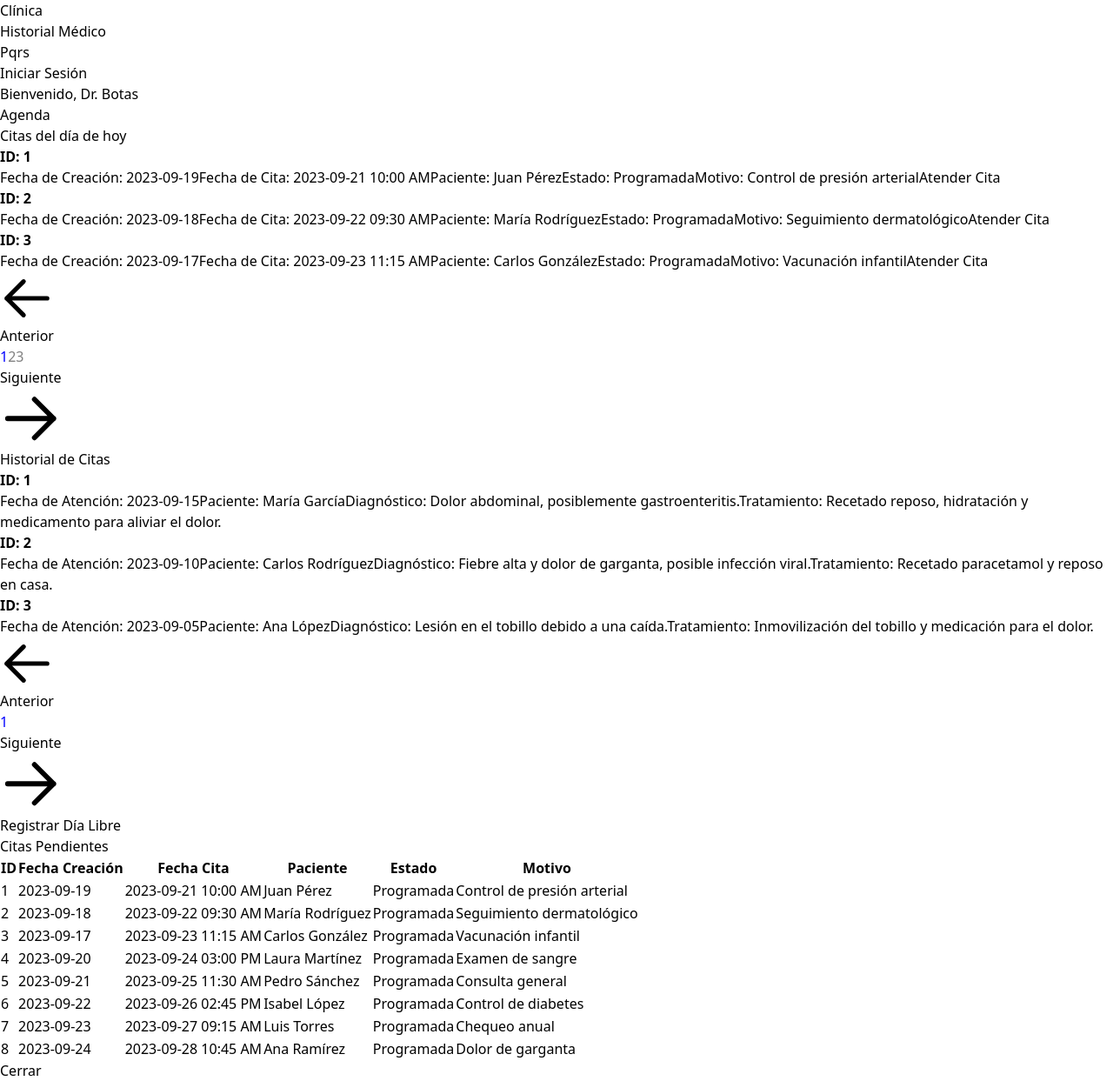
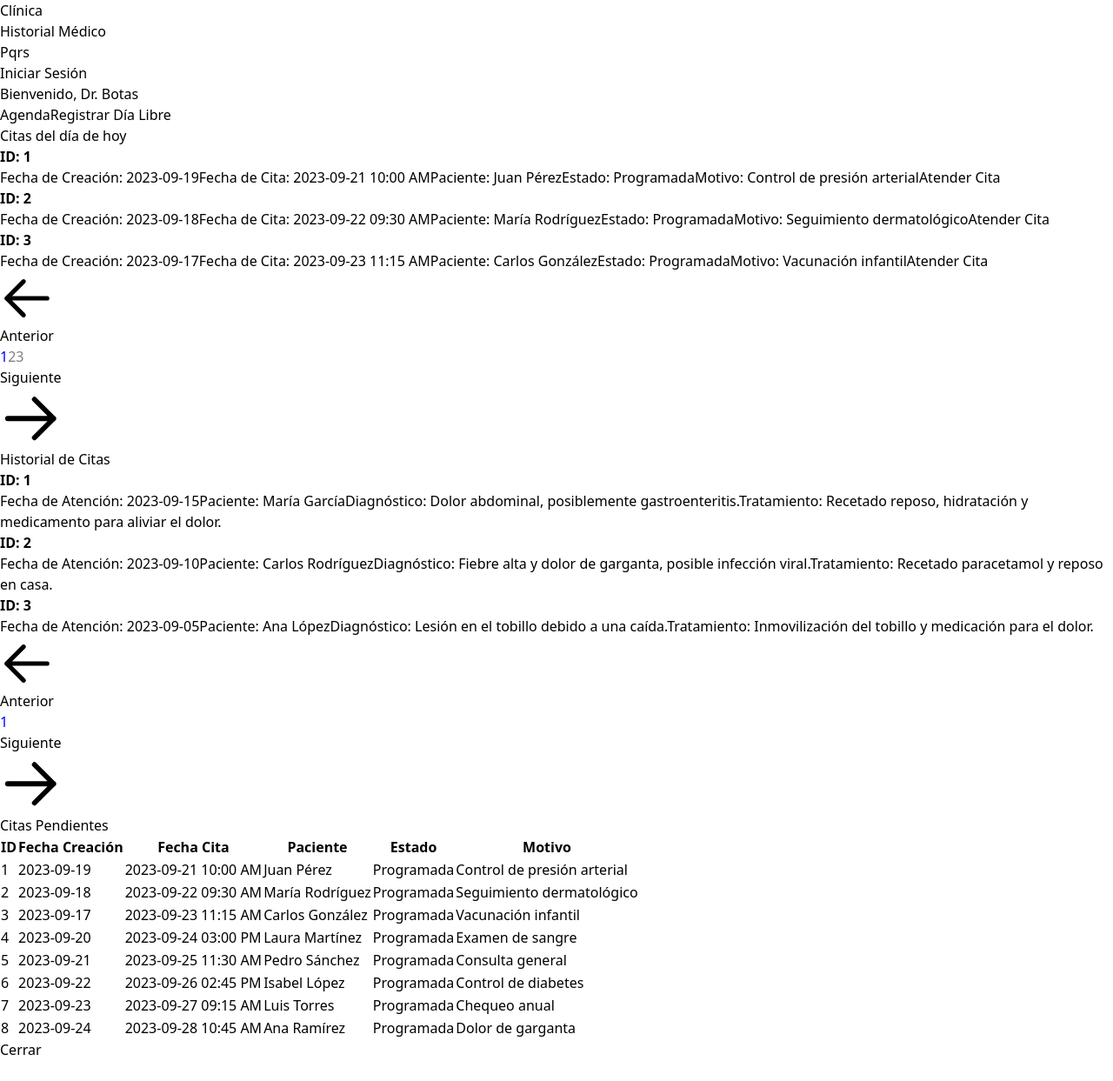
Before and after one commit to SebastianMoralesDuque/front_clinica, a React (Vite) app: page /inicioMedico in a window 1280 px wide. Shown: the whole page at 87% size. After the commit the page ends 1219 px from the top, so only its background shows below. Built offline with nearby package versions, Linux system fonts and the light colour scheme.

Commit message:
actualización del home medico agrego detalles a los modal, corrijo imports

```diff
--- a/src/components/doctor/CitasPendientesModal.jsx
+++ b/src/components/doctor/CitasPendientesModal.jsx
@@ -1,10 +1,22 @@
-import React from 'react';
+import React, { useRef } from 'react';
 import { citasPendientes } from '../../pages/doctor/Data'; // Importa los datos de citas pendientes
 
 const CitasPendientesModal = ({ isOpen, onClose }) => {
+    const modalRef = useRef(null);
+
+    const handleOutsideClick = (e) => {
+        if (modalRef.current && !modalRef.current.contains(e.target)) {
+            onClose(); // Llama a la función onClose para cerrar el modal
+        }
+    };
+
     return (
-    <div className={`fixed inset-0 flex items-center justify-center bg-black bg-opacity-50 ${isOpen ? '' : 'hidden'}`}>
-      <div className="bg-white rounded-lg p-8 max-h-96 overflow-y-auto">
+        // Agrega un div para el overlay y un evento onClick para cerrar el modal haciendo clic fuera
+        <div
+            className={`fixed inset-0 flex items-center justify-center bg-black bg-opacity-50 ${isOpen ? '' : 'hidden'}`}
+            onClick={handleOutsideClick}
+        >
+            <div className="bg-white rounded-lg p-8 max-h-96 overflow-y-auto" ref={modalRef}>
                 <h2 className="text-2xl font-semibold text-center mb-4">Citas Pendientes</h2>
                 <div className="overflow-x-auto">
                     <table className="min-w-full table-auto border border-collapse">
--- a/src/pages/doctor/Home.jsx
+++ b/src/pages/doctor/Home.jsx
@@ -33,12 +33,20 @@ function Home() {
     <div className="container mx-auto p-4">
       <div className="flex items-center justify-between mb-4">
         <h1 className="text-3xl font-bold">Bienvenido, Dr. Botas</h1>
+        {/* Botón para abrir el modal agenda*/}
         <button
           className="bg-blue-500 hover:bg-blue-600 text-white font-semibold px-4 py-2 rounded-full focus:outline-none focus:ring focus:border-blue-700"
           onClick={openCitasPendientesModal}
         >
           Agenda
         </button>
+        {/* Botón para abrir el modal día libre*/}
+      <button
+        className="bg-blue-500 hover:bg-blue-600 text-white font-semibold px-4 py-2 rounded-full focus:outline-none focus:ring focus:border-blue-700"
+        onClick={openModal}
+      >
+        Registrar Día Libre
+      </button>
       </div>
 
       {/* Sección de Citas Pendientes */}
@@ -46,13 +54,6 @@ function Home() {
 
       {/* Sección de Historial de Citas */}
       <DocHistorialCitas />
-      {/* Botón para abrir el modal */}
-      <button
-        className="bg-blue-500 hover:bg-blue-600 text-white font-semibold px-4 py-2 rounded-full focus:outline-none focus:ring focus:border-blue-700"
-        onClick={openModal}
-      >
-        Registrar Día Libre
-      </button>
 
       {/* Modal para registrar día libre */}
       {isModalOpen && <DoctorDayOffModal closeModal={closeModal} />}
```
Lines whose indentation alone changed are shown as unchanged.
